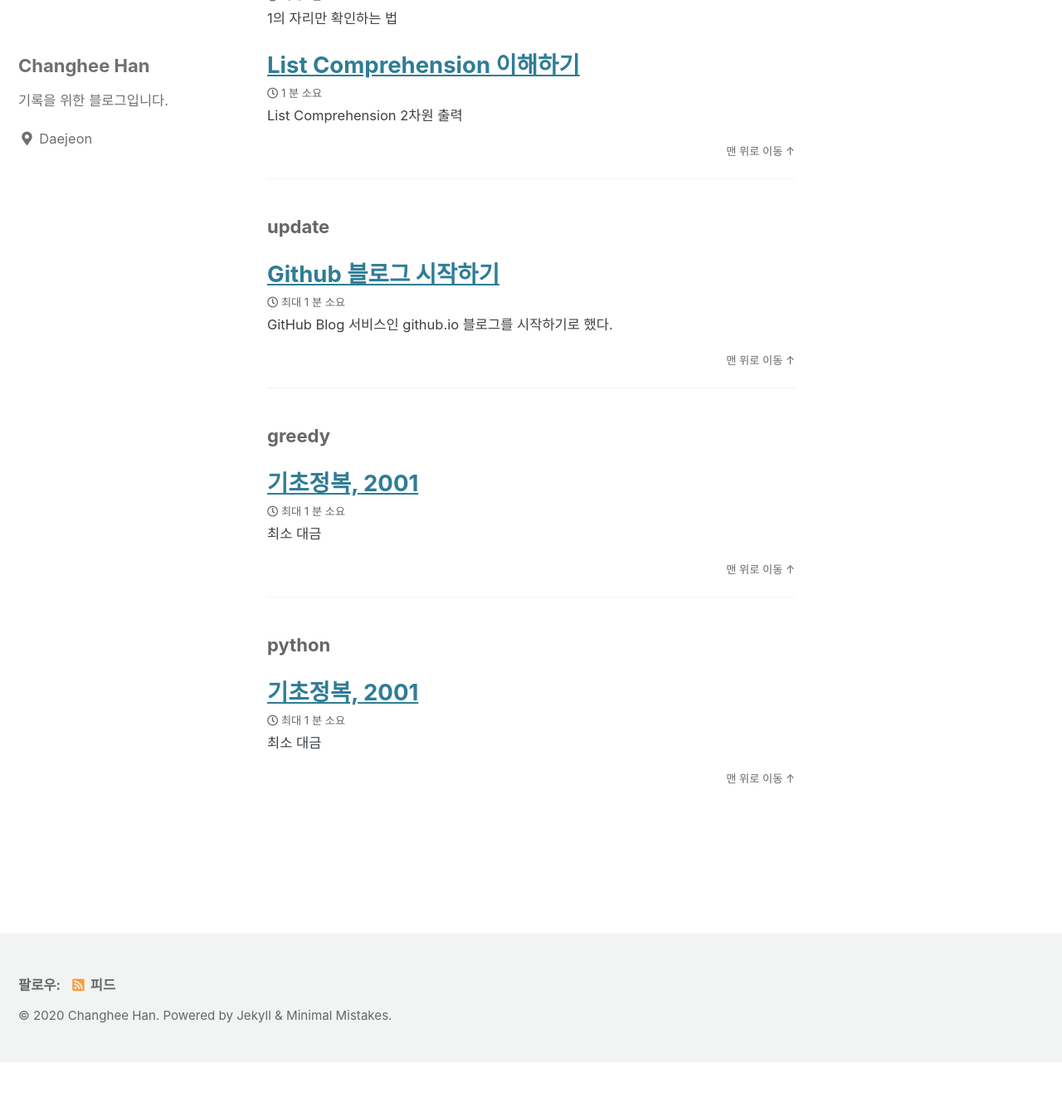
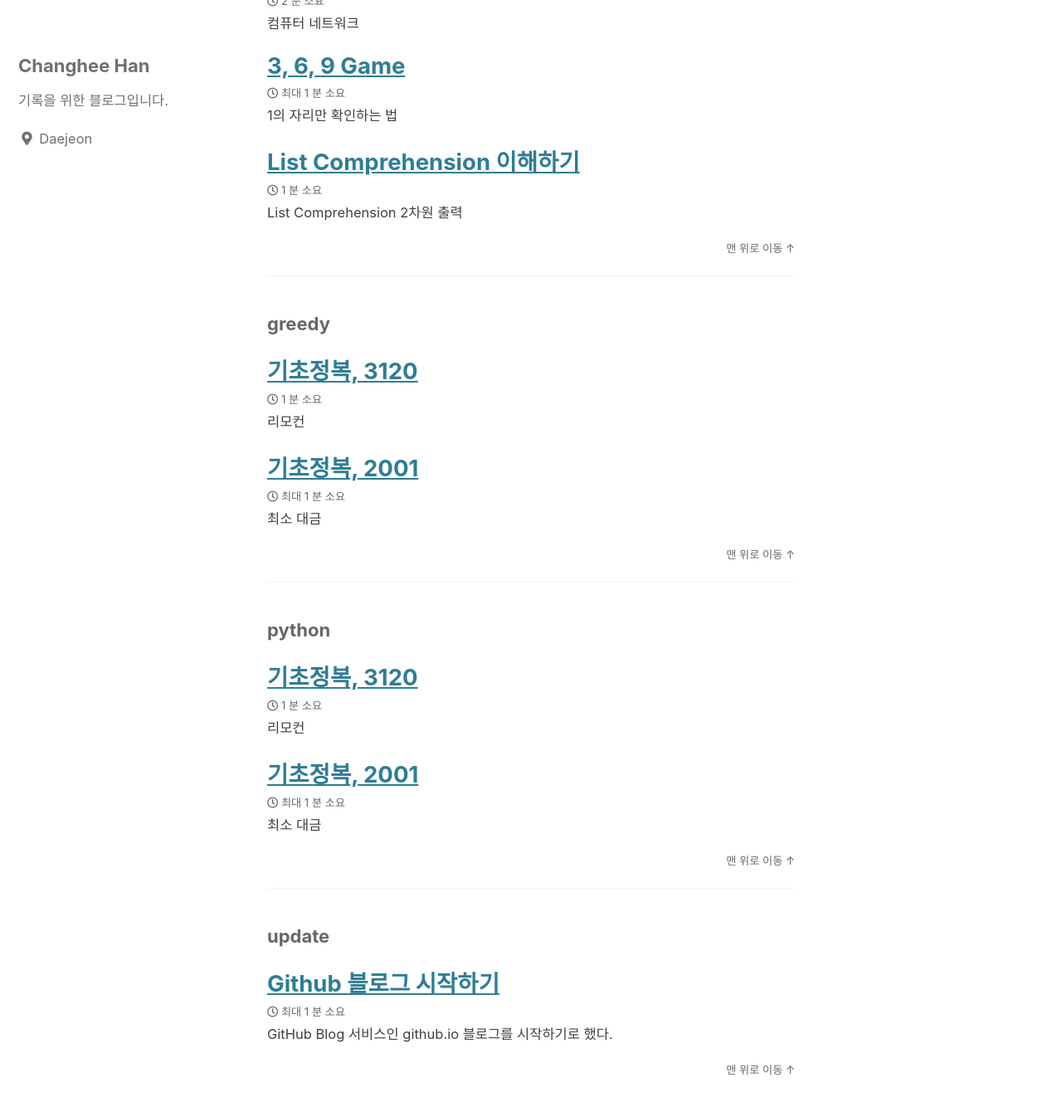
Before and after one commit to hython37/hython37.github.io, a Jekyll site: the page built from _pages/tag-archive.md, in a window 1280 px wide and 1400 px high, scrolled down 1409 px. Shown: the top 1334 px of the window at 83% size. Built offline with Jekyll 4.4.1, drawn with Linux system fonts in a browser that asks for light colours; cached includes are drawn as plain includes; before the commit the page ends 2689 px from its top, so only the background shows below that; part of the change alters nothing that is shown; some of the changed text lies outside the part shown.

Commit message:
codeup 3120

````diff
--- /dev/null
+++ b/_posts/2020-12-26-Basic-Conquest-3120.md
@@ -0,0 +1,108 @@
+---
+title: "기초정복, 3120"
+excerpt: "리모컨"
+categories:
+  - Algorithm
+tags:
+  - study
+  - greedy
+  - python
+toc: true
+toc_label: "Algorithm of Python"
+---
+
+## 3120 : 리모컨
+[코드업 바로가기](https://codeup.kr/problem.php?id=3120){: target="_blank"}
+
+**문제 설명**
+
+컴퓨터실에서 수업 중인 정보 선생님은 냉난방기의 온도를 조절하려고 한다.
+
+냉난방기가 멀리 있어서 리모컨으로 조작하려고 하는데, 리모컨의 온도 조절 버튼은 다음과 같다.
+
+1) 온도를 1도 올리는 버튼
+
+2) 온도를 1도 내리는 버튼
+
+3) 온도를 5도 올리는 버튼
+
+4) 온도를 5도 내리는 버튼
+
+5) 온도를 10도 올리는 버튼
+
+6) 온도를 10도 내리는 버튼
+
+이와 같이 총 6개의 버튼으로 목표 온도를 조절해야 한다.
+
+현재 설정 온도와 변경하고자하는 목표 온도가 주어지면 이 버튼들을 이용하여 목표 온도로 변경하고자 한다.
+
+이 때 버튼 누름의 최소 횟수를 구하시오.
+
+예를 들어, 7도에서 34도로 변경하는 경우,
+
+7 -> 17 -> 27 -> 32 -> 33 -> 34
+
+이렇게 총 5번 누르면 된다.
+
+**입력**
+
+현재 온도a 와 목표 온도b가 입력된다. ( 0 <= a , b <= 40 )
+
+**출력**
+
+최소한의 버튼 사용으로 목표온도가 되는 버튼의 횟수를 출력한다.
+
+**입력 예시**
+7 34
+
+**출력 예시**
+5
+
+### 문제 정리
+문제를 보고 재귀로 풀면 될 것 같다는 생각을 했지만 아직 재귀에 미숙하므로 기초적인 조건문을 활용해 풀어보았다.
+
+온도차를 점점 좁혀나간다는 생각으로 풀었다. 여기서 고려할 점은 차이가 양수인지 음수인지, 차이값이 몇인지 2 가지다. 차이값의 범위에 따라 한번에 온도를 올리고 내릴 수 있기 때문이다.
+
+특히 4, 8, 9 차이값의 경우 단계를 줄일 수 있다. 8을 예로 들면, +5 +1 +1 +1 로 4번 조작 보다 +10 -1 -1 로 3번 조작으로 단축할 수 있다. 4, 9는 최소 2번, 8은 최소 3번이다. 음수도 동일
+
+```python
+a, b = map(int, input().split())
+cnt = 0
+difference = abs(a-b)
+while difference:
+    if a > b:
+        if difference >= 10:
+            a -= 10
+        elif difference == 9:
+            a -= 9
+            cnt += 1
+        elif difference == 8:
+            a -= 8
+            cnt += 2
+        elif difference >= 5:
+            a -= 5
+        elif difference == 4:
+            a -= 4
+            cnt += 1
+        elif difference >= 1:
+            a -= 1
+    else:
+        if difference >= 10:
+            a += 10
+        elif difference == 9:
+            a += 9
+            cnt += 1
+        elif difference == 8:
+            a += 8
+            cnt += 2
+        elif difference >= 5:
+            a += 5
+        elif difference == 4:
+            a += 4
+            cnt += 1
+        elif difference >= 1:
+            a += 1
+    cnt += 1
+    difference = abs(a-b)
+print(cnt)
+```
````
Also changed, not shown: _posts/2020-12-26-Basic-Conquest-2001.md (+1 -0 lines).
